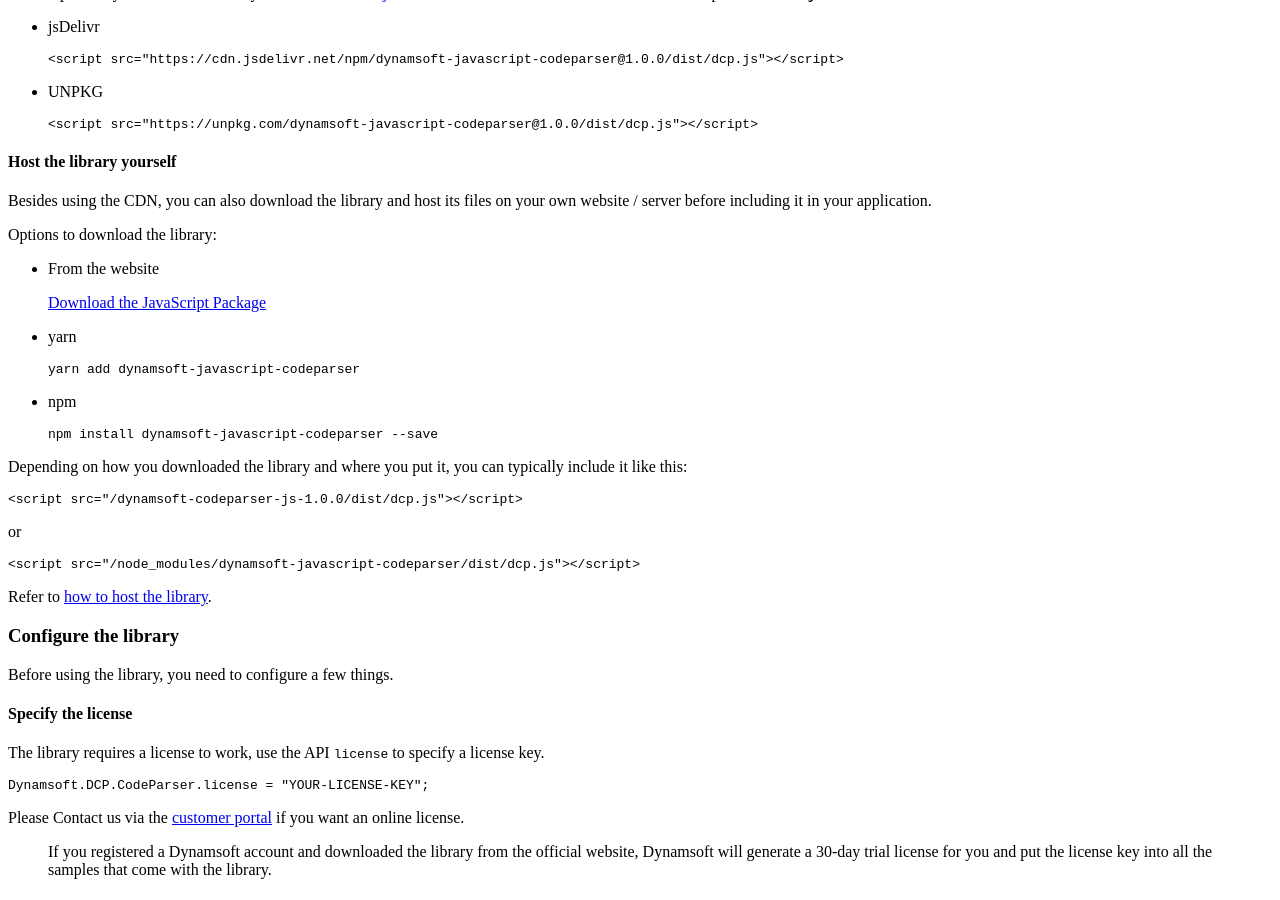
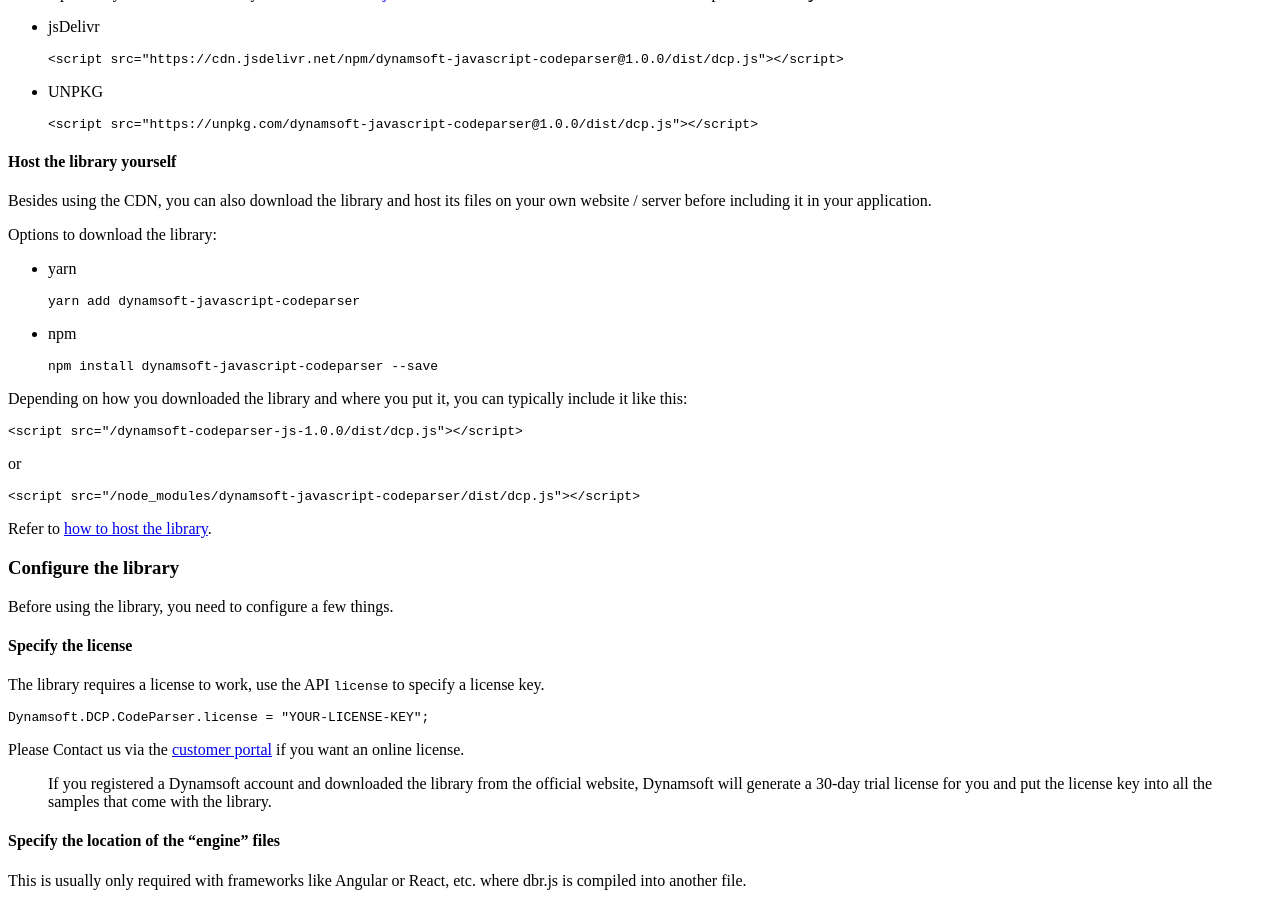
Before and after one commit to dynamsoft-docs/code-parser-docs, a Jekyll site: the page built from programming/javascript/user-guide.md, in a window 1280 px wide and 900 px high, scrolled down 2075 px. Built offline with Jekyll 4.4.1, drawn with Linux system fonts in a browser that asks for light colours.

Commit message:
revise user-guide

````diff
--- a/programming/javascript/user-guide.md
+++ b/programming/javascript/user-guide.md
@@ -121,10 +121,6 @@ Besides using the CDN, you can also download the library and host its files on y
 
 Options to download the library:
 
-* From the website
-
-  <a target="_blank" href="https://www.dynamsoft.com/code-parser/downloads/?ver=1.0.0&utm_source=guide" title="Download the JavaScript Package">Download the JavaScript Package</a>
-
 * yarn
 
   ```cmd
````
